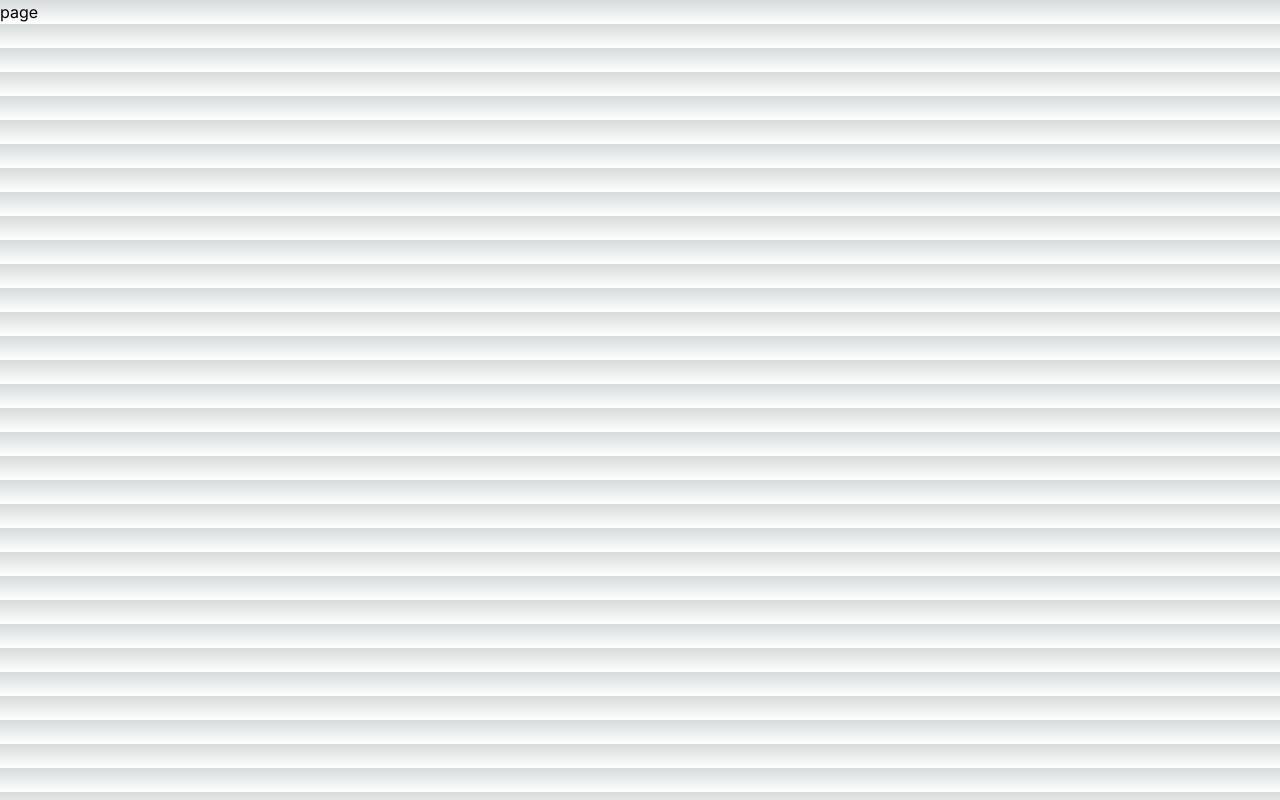
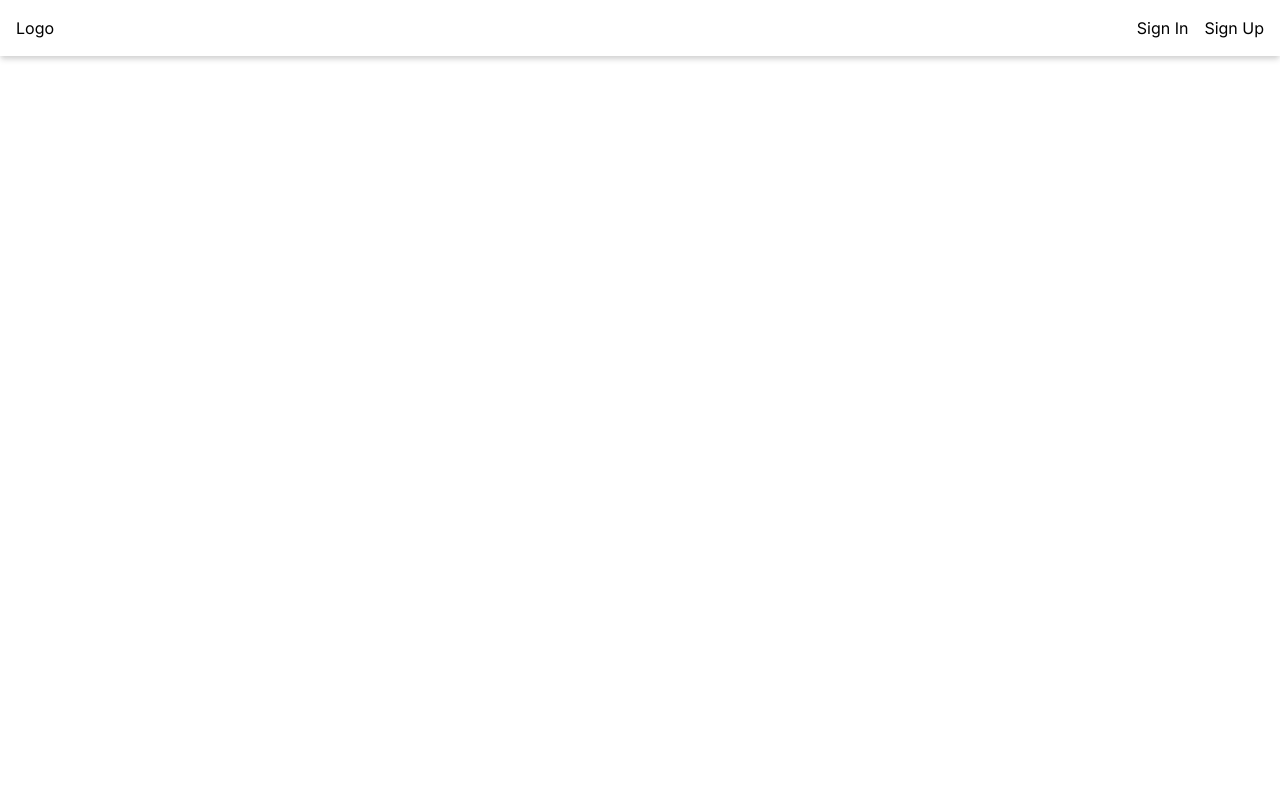
Before and after one commit to XpertBotTeam/Virtual-Tour-Guide-Frontend, a Next.js app: page /sign-up in a window 1280 px wide. Built offline with nearby package versions, Linux system fonts and the light colour scheme.

Commit message:
created navBar

```diff
--- a/src/app/globals.css
+++ b/src/app/globals.css
@@ -1,27 +1,3 @@
 @tailwind base;
 @tailwind components;
 @tailwind utilities;
-
-:root {
-  --foreground-rgb: 0, 0, 0;
-  --background-start-rgb: 214, 219, 220;
-  --background-end-rgb: 255, 255, 255;
-}
-
-@media (prefers-color-scheme: dark) {
-  :root {
-    --foreground-rgb: 255, 255, 255;
-    --background-start-rgb: 0, 0, 0;
-    --background-end-rgb: 0, 0, 0;
-  }
-}
-
-body {
-  color: rgb(var(--foreground-rgb));
-  background: linear-gradient(
-      to bottom,
-      transparent,
-      rgb(var(--background-end-rgb))
-    )
-    rgb(var(--background-start-rgb));
-}
--- a/src/app/sign-up/page.tsx
+++ b/src/app/sign-up/page.tsx
@@ -1,8 +1,12 @@
+import NavBar from '@/components/NavBar'
 import React from 'react'
 
 function page() {
   return (
-    <div>page</div>
+    <div>
+        <NavBar/>
+
+    </div>
   )
 }
 
--- /dev/null
+++ b/src/components/NavBar.tsx
@@ -0,0 +1,17 @@
+import Image from 'next/image'
+import Link from 'next/link'
+import React from 'react'
+
+function NavBar() {
+  return (
+    <div className='w-full p-4 shadow-md shadow-neutral-300 flex justify-between items-center'>
+        <div>Logo</div>
+        <div className='flex justify-center items-center gap-4 '>
+            <Link href={"/sign-in"}>Sign In</Link>
+            <Link href={"/sign-up"}>Sign Up</Link>
+        </div>
+    </div>
+  )
+}
+
+export default NavBar
```
